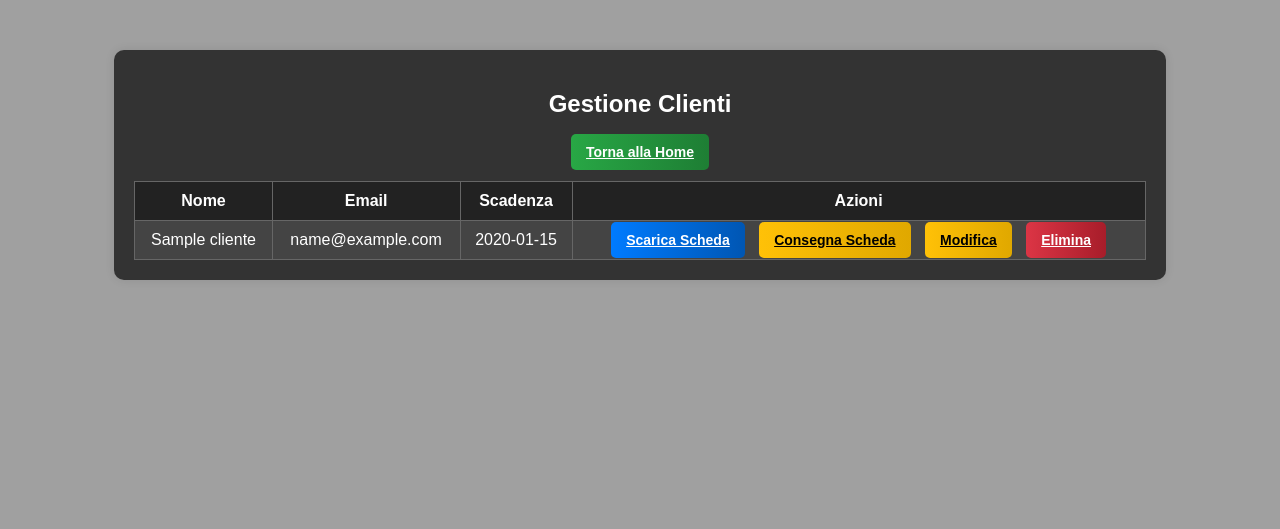
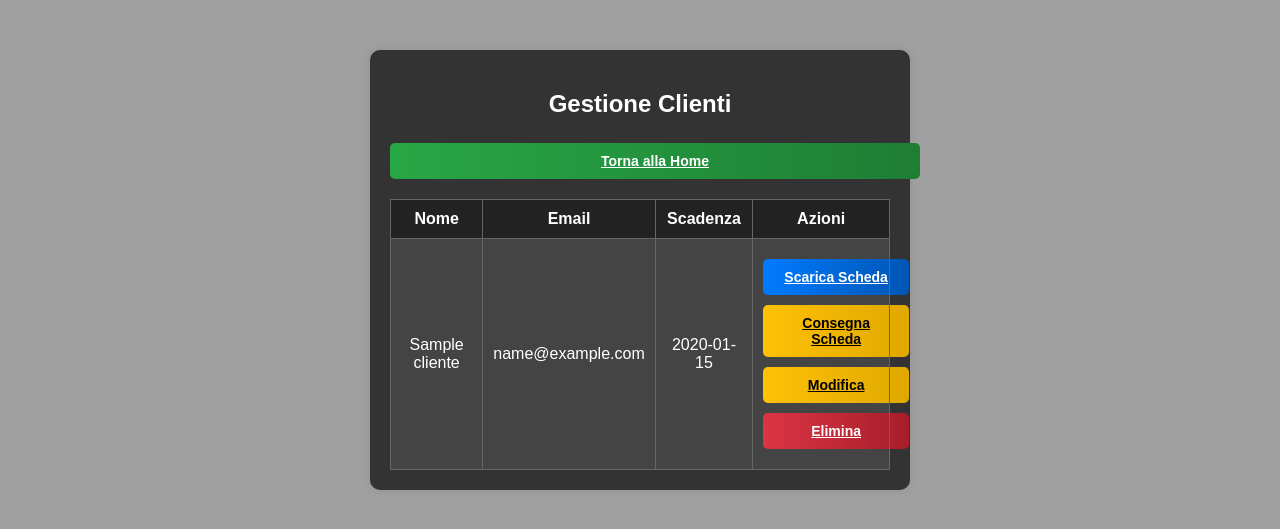
Before and after one commit to luposian/ProgrammaSchede, a Flask app: page /clienti in a window 1280 px wide. Shown: the top 529 px of the page. Run offline with Flask 3, Linux system fonts and the light colour scheme; tables that the repository leaves empty hold one stand-in row (values such as "Sample post").

Commit message:
Update clienti.html
modifico per mobile

```diff
--- a/templates/clienti.html
+++ b/templates/clienti.html
@@ -15,7 +15,8 @@
         }
 
         .container {
-            width: 80%;
+            width: 90%;
+            max-width: 500px; /* Limite massimo per non essere troppo largo */
             margin: auto;
             background: #333333; /* Grigio scuro */
             padding: 20px;
@@ -32,12 +33,14 @@
             padding: 10px 15px;
             border: none;
             cursor: pointer;
-            margin: 5px;
+            margin: 10px 0;  /* Spazio sopra e sotto ogni bottone */
             border-radius: 5px;
             font-size: 14px;
             font-weight: bold;
             transition: 0.3s;
             color: white;
+            display: block; /* Ogni bottone va su una nuova riga */
+            width: 100%;  /* Bottoni più larghi per il tocco su mobile */
         }
 
         .btn-primary {
```
